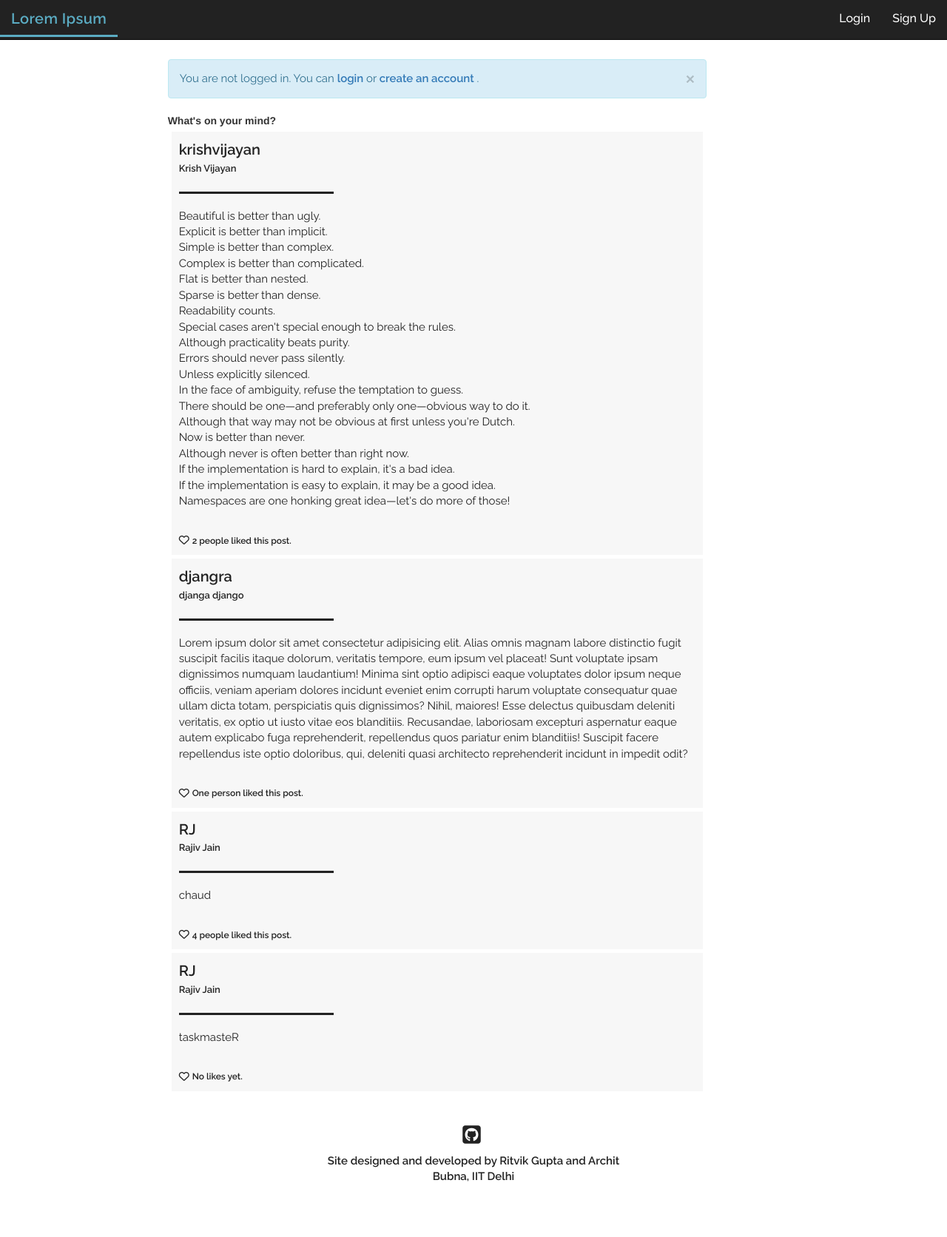
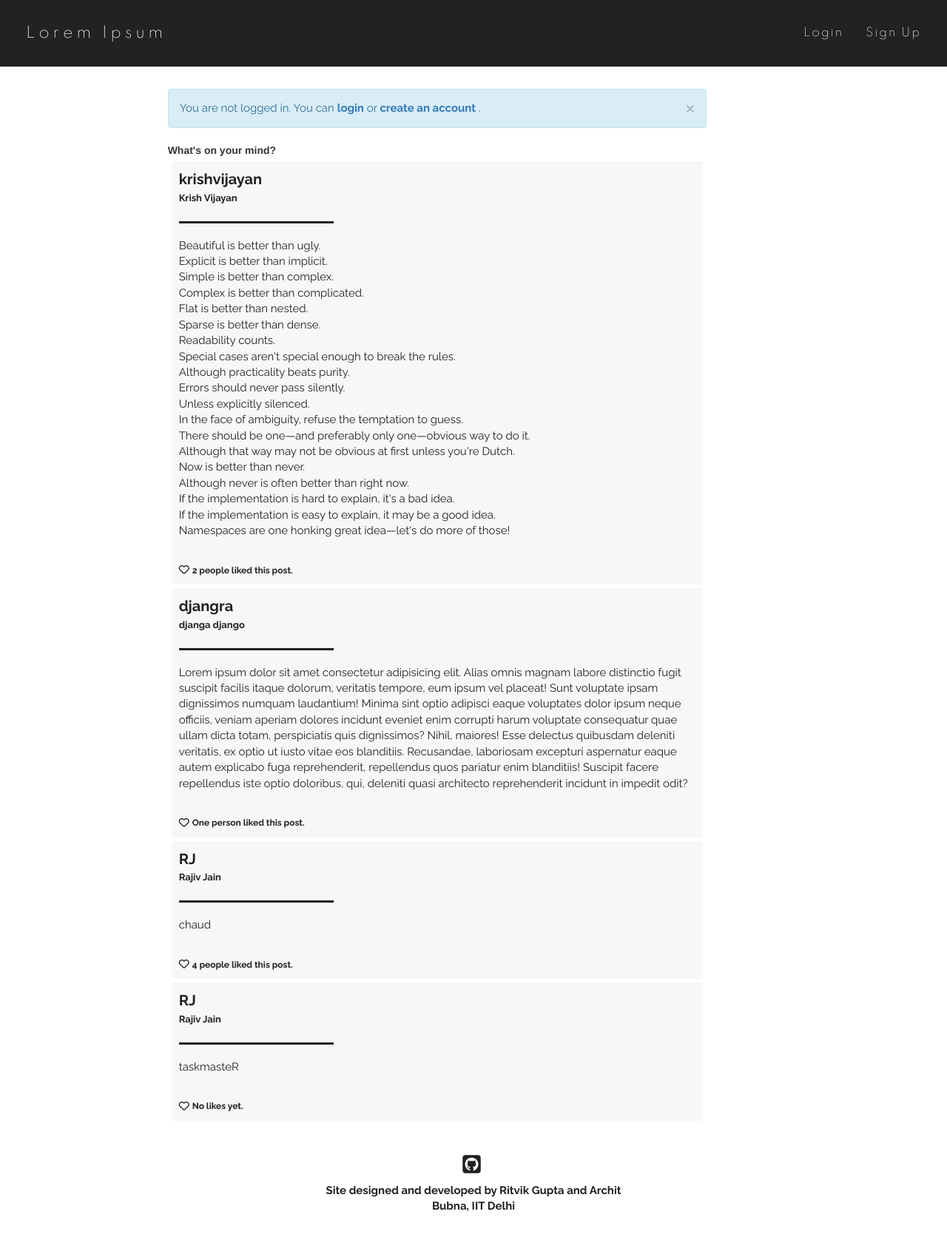
Before and after one commit to architb12/IITDForum, a Django app: page /home/ in a window 1280 px wide. Shown: the whole page at 74% size. Before the commit the page ends 1597 px from the top, so only its background shows below. Run offline with Django 3.2, Linux system fonts and the light colour scheme; data comes from the database, SQL or seed files in the repository; some libraries are stand-ins or nearby versions.

Commit message:
Revamped the Navbar in base.html

```diff
--- a/post/static/post/script.js
+++ b/post/static/post/script.js
@@ -2,6 +2,19 @@
 $(document).ready(function(){
   $(".loader").delay(500).fadeOut();
 });
+
+//Changing Navbar on scrolling
+$(window).on("scroll", function() {
+  if($(window).scrollTop()) {
+        $('.navbar').addClass('nav-scroll');
+        $('.navbar').removeClass('nav-top');
+  }
+
+  else {
+        $('.navbar').removeClass('nav-scroll');
+        $('.navbar').addClass('nav-top');
+  }
+})
 
 //Smooth Scroll
 $(function() {
--- a/post/static/post/style.css
+++ b/post/static/post/style.css
@@ -50,10 +50,122 @@ body{
 	}
 }
 
-.navbar{
-	background-color:#222;
-	margin:0px;
-	padding:0px;
+/*Navbar style when at the top*/
+.nav-top{
+	background-color: #222;
+	border-width: 0px;
+	transition:all 0.4s ease;
+	-webkit-transition:all 0.4s ease;
+	-moz-transition:all 0.4s ease;
+	-o-transition:all 0.4s ease;
+}
+
+.nav-top .navbar-header{
+	padding: 20px;
+	padding-bottom: 10px;
+}
+
+.nav-top .navbar-brand{
+	font-family: 'Spartan', sans-serif;
+	font-size:20px;
+	font-weight: 200;
+	letter-spacing:5px;
+	color:#fff;
+}
+
+.nav-top .navbar-brand:hover{
+	color:#fff;
+
+}
+.nav-top .navbar-collapse{
+	padding: 20px;
+	padding-bottom: 10px;
+}
+
+.nav-top .navbar-collapse .navbar-right li a {
+	font-family: 'Spartan', sans-serif;
+	font-size:15px;
+	font-weight: 200;
+	letter-spacing:2px;
+	text-align: center;
+	color:#fff;
+	transition: border-bottom 0.5s linear;
+}
+
+.nav-top .navbar-collapse .navbar-right li a:after {
+	display:block;
+  	content: '';
+  	margin-top: 3px;
+  	border-bottom: solid 1px #fff;
+  	transform: scaleX(0);
+ 	transition: transform 250ms ease-in-out;
+}
+
+.nav-top .navbar-collapse .navbar-right li a:hover {
+	background-color: transparent;
+}
+
+.nav-top .navbar-collapse .navbar-right li a:hover:after {
+	transform: scaleX(0.5);
+}
+
+/*Navbar style on scrolling*/
+.nav-scroll{
+	background-color: #fff;
+	border-width: 0px;
+	border-bottom: 1px solid #4330ab;
+	transition:all 0.4s ease;
+	-webkit-transition:all 0.4s ease;
+	-moz-transition:all 0.4s ease;
+	-o-transition:all 0.4s ease;
+}
+.nav-scroll .navbar-header{
+	padding: 20px;
+	padding-bottom: 10px;
+}
+
+.nav-scroll .navbar-brand{
+	font-family: 'Spartan', sans-serif;
+	font-size:20px;
+	font-weight: 600;
+	letter-spacing:5px;
+	color:#4330ab;
+}
+
+.nav-scroll .navbar-brand:hover{
+	color:#4330ab;
+
+}
+.nav-scroll .navbar-collapse{
+	padding: 20px;
+	padding-bottom: 10px;
+}
+
+.nav-scroll .navbar-collapse .navbar-right li a {
+	font-family: 'Spartan', sans-serif;
+	font-size:15px;
+	font-weight: 600;
+	letter-spacing:2px;
+	text-align: center;
+	color:#4330ab;
+	transition: border-bottom 0.5s linear;
+}
+
+.nav-scroll .navbar-collapse .navbar-right li a:after {
+	display:block;
+  	content: '';
+  	margin-top: 3px;
+  	border-bottom: solid 2px #4330ab;
+  	transform: scaleX(0);
+ 	transition: transform 250ms ease-in-out;
+}
+
+.nav-scroll .navbar-collapse .navbar-right li a:hover {
+	background-color: transparent;
+}
+
+.nav-scroll .navbar-collapse .navbar-right li a:hover:after {
+	transform: scaleX(0.5);
 }
 
 .message-font{
@@ -62,7 +174,7 @@ body{
 }
 
 .body-content{
-	padding-top: 10vh;
+	padding-top: 15vh;
 	padding-left:10px;
 }
 
@@ -173,60 +285,6 @@ form{
 	font-family: 'Raleway',sans-serif;
 	color:#222;
 	font-size:16px;
-}
-
-#head{
-	font-family: 'Raleway', sans-serif;
-	font-size:20px;
-	letter-spacing:0.4px;
-	color:#89c7f6;
-	border-bottom:3px solid inherit;
-	transition:all 0.4s ease;
-	-webkit-transition:all 0.4s ease;
-	-moz-transition:all 0.4s ease;
-	-o-transition:all 0.4s ease;
-}
-
-#head:hover{
-	color:#5bacc3;
-	border-bottom:3px solid #5bacc3;
-}
-
-.navbar-inverse .navbar-toggle .icon-bar{
-	color:#fff;
-}
-
-.navbar-inverse .navbar-collapse .navbar-right li a{
-	text-decoration:none;
-	color:#fff;
-	font-family: 'Raleway', sans-serif;
-	font-size:16px;
-	font-weight:500;
-	border-bottom:3px solid transparent;
-	transition:all 0.4s ease;
-	-webkit-transition:all 0.4s ease;
-	-moz-transition:all 0.4s ease;
-	-o-transition:all 0.4s ease;
-}
-
-.navbar-inverse .navbar-collapse .navbar-right li a:hover{
-	color:#89c7f6;
-	border-bottom:3px solid #89c7f6;
-}
-
-#collapse-btn{
-	color:#89c7f6;
-	background-color: transparent;
-	border:2px solid #89c7f6;
-	transition:all 0.2s ease;
-	-webkit-transition:all 0.2s ease;
-	-moz-transition:all 0.2s ease;
-	-o-transition:all 0.2s ease;
-}
-
-#collapse-btn:hover{
-	background-color: #89c7f6;
-	color:#222;
 }
 
 .head1{
--- a/post/templates/post/base.html
+++ b/post/templates/post/base.html
@@ -21,7 +21,7 @@
     <link rel="stylesheet" href="{% static 'post/style.css' %}">
 
     <!--Google Font File-->
-    <link href='https://fonts.googleapis.com/css?family=Raleway:400,500,600' rel='stylesheet' type='text/css'>
+    <link href="https://fonts.googleapis.com/css2?family=Raleway:wght@200;300;400;500;600;700;800&family=Spartan:wght@200;300;400;500&display=swap" rel="stylesheet">
 
     <!--JQuery File-->
     <script src="https://ajax.googleapis.com/ajax/libs/jquery/2.1.3/jquery.min.js"></script>
@@ -46,14 +46,14 @@
 
     <!--Navbar-->
 
-    <nav class="navbar navbar-inverse navbar-fixed-top">
+    <nav class="navbar navbar navbar-fixed-top nav-top">
         <div class="container-fluid">
 
         <div class="navbar-header">
             <button type="button" class="navbar-toggle" id="collapse-btn" data-toggle="collapse" data-target="#myNavbar">
             <i class="fa fa-bars fa-2x" id="navicon" aria-hidden="true"></i>
             </button>
-            <a class="navbar-brand" id="head" href="#home"><b>Lorem Ipsum</b></a>
+            <a class="navbar-brand" href="#home">Lorem Ipsum</a>
         </div>
 
         <div class="collapse navbar-collapse" id="myNavbar">
```
